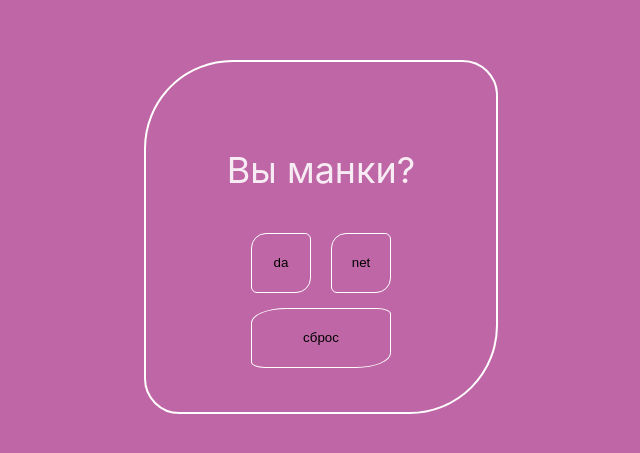
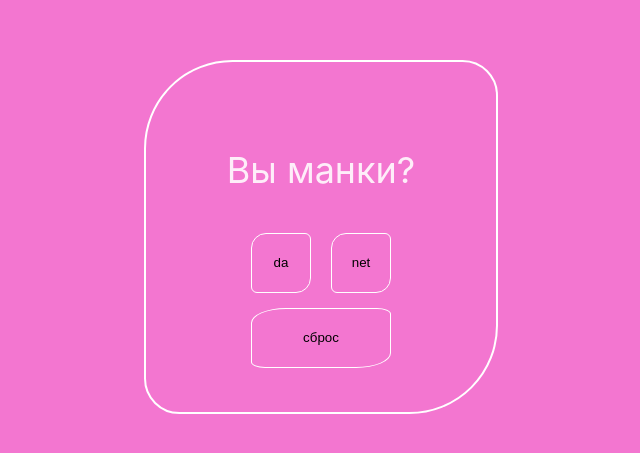
Before and after one commit to K3shandr/site-question-on-react, a React (Vite) app: page / in a window 1280 px wide. Shown: the part 163-616 px from the top of the page, without its empty margins (319-959 px from the left). Built offline with nearby package versions, Linux system fonts and the light colour scheme.

Commit message:
fix background color

```diff
--- a/src/index.css
+++ b/src/index.css
@@ -5,7 +5,7 @@
 
   color-scheme: light dark;
   color: rgba(255, 255, 255, 0.87);
-  background-color: #bf67a6;
+  background-color: #f376d0;
 
   font-synthesis: none;
   text-rendering: optimizeLegibility;
```
